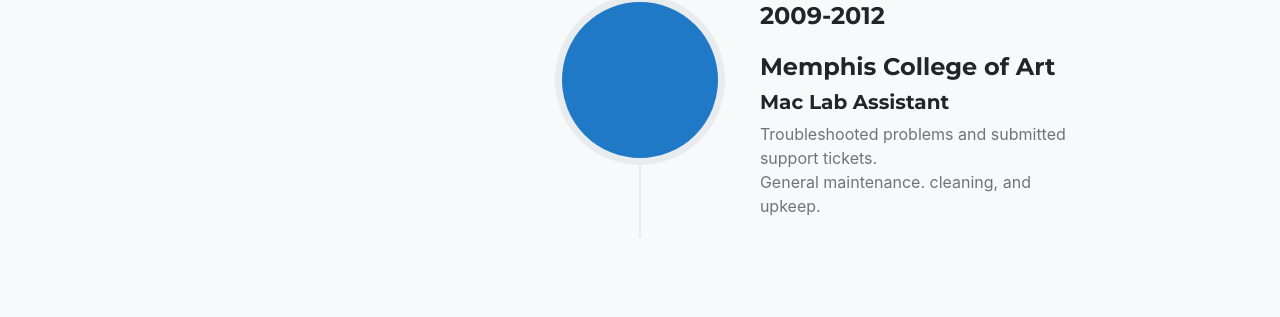
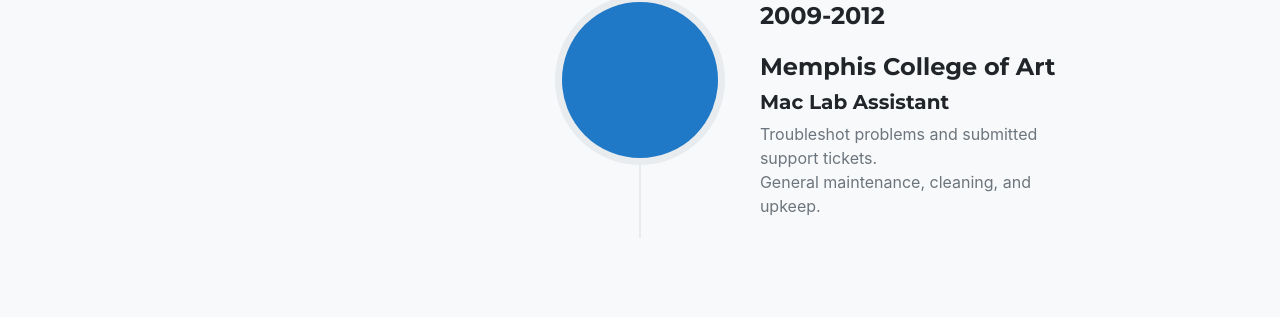
Before and after one commit to johnfurr/johnfurr.github.io, a Jekyll site: the page built from index.md, in a window 1280 px wide and 900 px high, scrolled down 5364 px. Shown: the part 136-453 px from the top of the window. Built offline with Jekyll 4.4.1, drawn with Linux system fonts in a browser that asks for light colours; nearby versions of some CDN libraries; some web fonts are replaced.

Commit message:
fixed mispelling

```diff
--- a/_data/sitetext.yml
+++ b/_data/sitetext.yml
@@ -104,8 +104,8 @@
         position: "Mac Lab Assistant"
         year: "2009-2012"
         desc:
-          - "Troubleshooted problems and submitted support tickets."
-          - "General maintenance. cleaning, and upkeep."
+          - "Troubleshot problems and submitted support tickets."
+          - "General maintenance, cleaning, and upkeep."
         image:
         alt:
         # you can enforce the alignment
```
